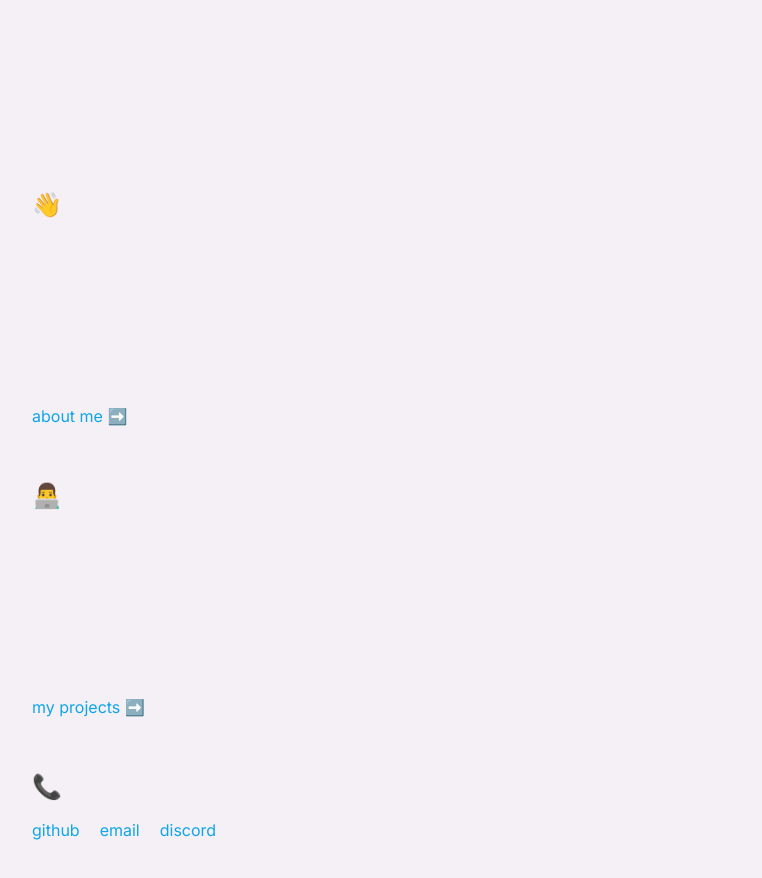
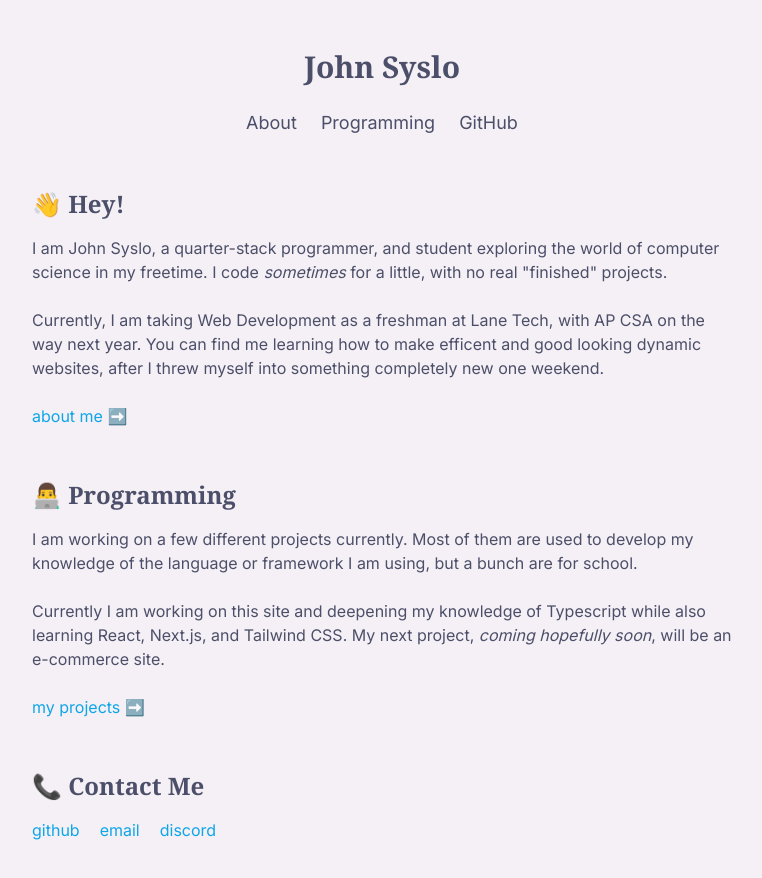
Before and after one commit to johnsyslo/portfolio, a Next.js app: page / in a window 1280 px wide. Shown: the top 878 px of the page, without its empty margins (258-1020 px from the left). Built offline with nearby package versions, Linux system fonts and the light colour scheme.

Commit message:
style: wrong font color

```diff
--- a/src/app/globals.css
+++ b/src/app/globals.css
@@ -4,7 +4,7 @@
 
 :root {
   --primary: #f5f0f5;
-  --text: #f5f0f5;
+  --text: #4c4f69;
   --font-inter: ${inter.style.fontFamily};
 }
 
```
